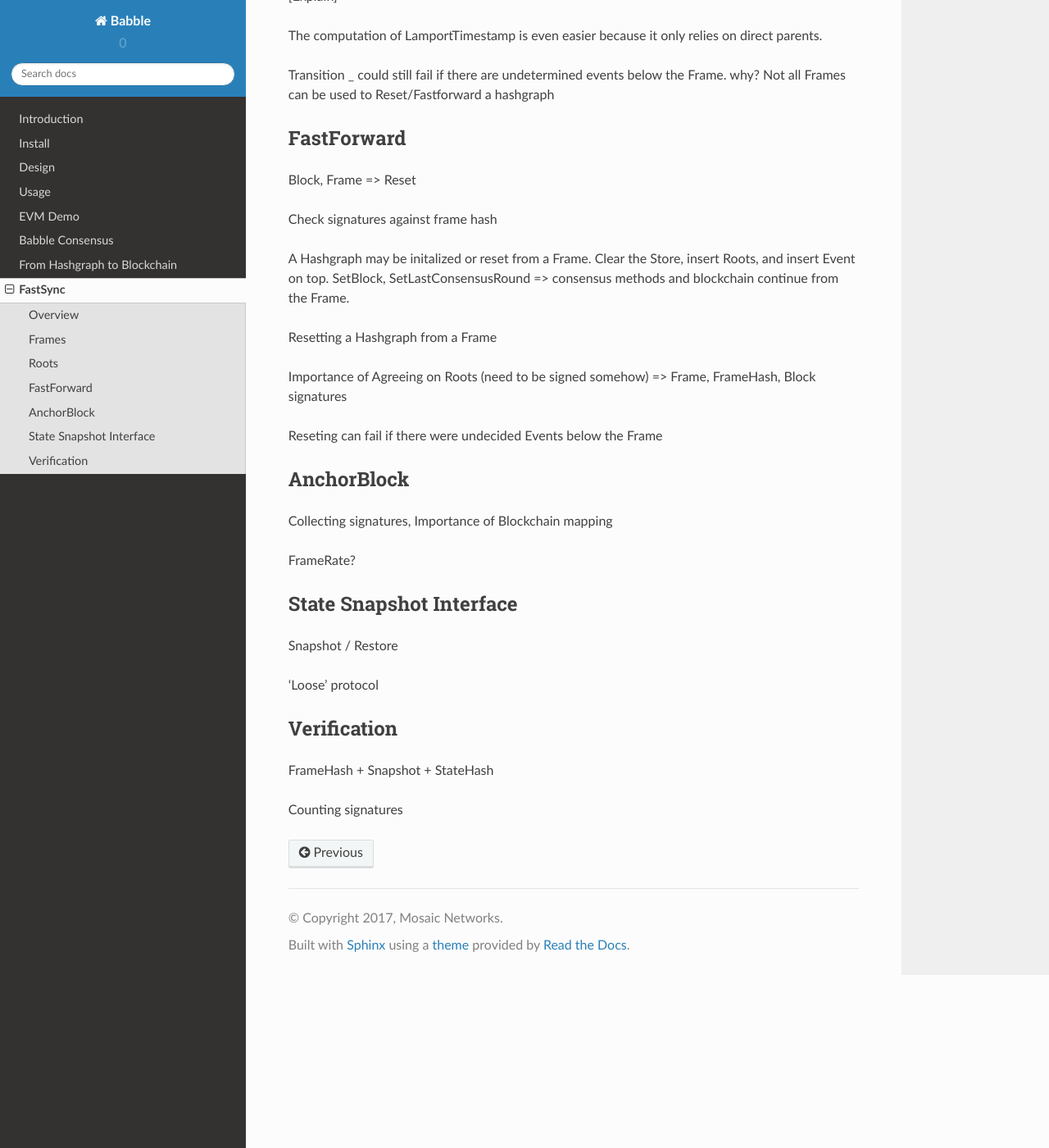
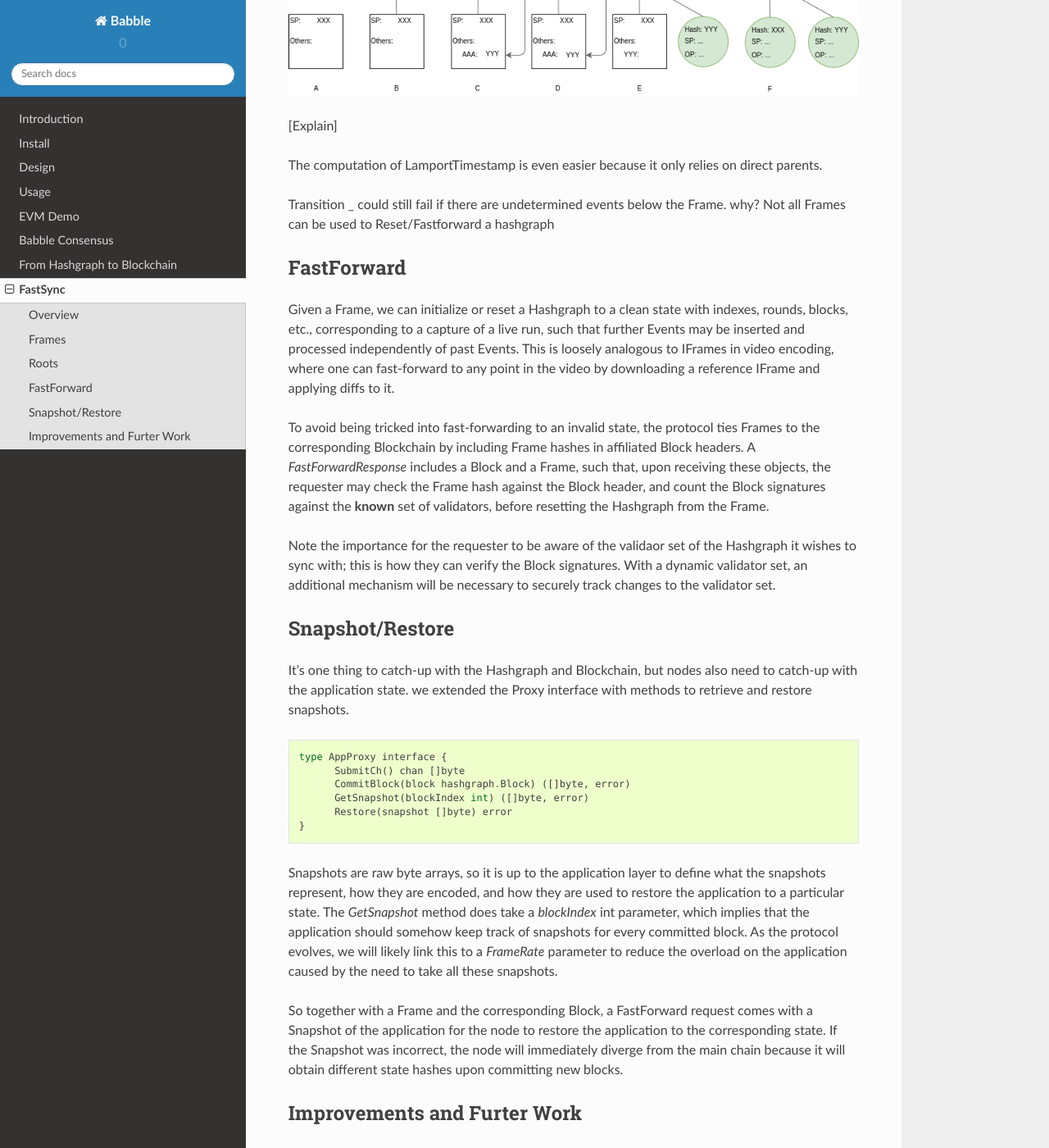
Before and after one commit to mosaicnetworks/babble, a Sphinx documentation site: the page built from docs/fastsync.rst, in a window 1280 px wide and 1400 px high, scrolled down 4401 px. Shown: the whole window at 82% size. Built offline with Sphinx 7.4.7 and the Read the Docs theme 2.0.0, drawn with Linux system fonts in a browser that asks for light colours; some of the changed text lies outside the part shown.

Commit message:
Update FastForward and Snapshot/Restore sections in docs

```diff
--- a/docs/fastsync.rst
+++ b/docs/fastsync.rst
@@ -3,13 +3,13 @@
 FastSync
 ========
 
-FastSync is a part of the Babble protocol which enables nodes to catch up with
-other nodes without having to download the entire history of gossip (Hashgraph +
-Blockchain). This is important in the context of mobile ad hoc networks where
-users create or join groups dynamically and quickly, and where limited computing
-resources demand periodic pruning of the underlying data store. The solution
-requires nodes to regularly capture snapshots of the application state, and to
-link each snapshot to the section of the Hashgraph it resulted from. A node that
+FastSync is an element of Babble which enables nodes to catch up with other
+nodes without downloading and processing the entire history of gossip (Hashgraph
++ Blockchain). It is important in the context of mobile ad hoc networks where
+users dynamically create or join groups, and where limited computing resources
+call for periodic pruning of the underlying data store. The solution requires
+nodes to regularly capture snapshots of the application state, and to link each
+snapshot to the section of the Hashgraph it resulted from. A node that
 fell back too far may fast-forward straight to the latest snapshot rather than
 downloading and processing all the transactions it missed. Of course, the
 protocol maintains the BFT properties of the base algorithm by packaging
@@ -40,12 +40,12 @@ communication protocol: *FastForward*.
 
 Upon receiving a FastForwardRequest, a node must respond with the last consensus
 snapshot, the section of the Hashgraph it corresponded to (the Frame), and the
-coinciding block. With this information, and having verified the block
-signatures against the other items and the validator set, the requesting node
-attempts to reset its Hashgraph from the Frame, and restore the application from
-the snapshot. The difficulty resides in defining what we mean by
-*last consensus* snapshot, and how to package enough information in the Frames
-as to form a base for a new/pruned Hashgraph.
+coinciding Block. With this information, and having verified the Block
+signatures against the other items as well as the known validator set, the
+requesting node attempts to reset its Hashgraph from the Frame, and restore the
+application from the snapshot. The difficulty resides in defining what is meant
+by *last consensus* snapshot, and how to package enough information in the
+Frames as to form a base for a new/pruned Hashgraph.
 
 Frames
 ------
@@ -54,10 +54,18 @@ Frames are self-contained sections of the Hashgraph. They are composed of Roots
 and regular Hashgraph Events, where Roots are the base on top of which Events
 can be inserted. Basically, given a Frame, we can initialize a new Hashgraph and
 continue gossiping on top of it; earlier records of the gossip history are
-discarded/pruned.
+ignored.
+
+::
+
+  type Frame struct {
+  	Round  int     //RoundReceived
+  	Roots  []Root  //[participant ID] => Root
+  	Events []Event //Events with RoundReceived = Round
+  }
 
 A Frame corresponds to a Hashgraph consensus round. Indeed, the consensus
-algorithm commits Events in batches, which we map onto a Frame, and finally onto
+algorithm commits Events in batches, which we map onto Frames, and finally onto
 a Blockchain. This is an evolution of the previously defined :ref:`blockchain
 mapping <blockchain>`. Block headers now contain a Frame hash. As we will see
 later, this is useful for security. The Events in a Frame are the Events of the
@@ -140,41 +148,68 @@ why? Not all Frames can be used to Reset/Fastforward a hashgraph
 FastForward
 -----------
 
-Block, Frame => Reset
+Given a Frame, we can initialize or reset a Hashgraph to a clean state with
+indexes, rounds, blocks, etc., corresponding to a capture of a live run, such
+that further Events may be inserted and processed independently of past Events.
+This is loosely analogous to IFrames in video encoding, where one can
+fast-forward to any point in the video by downloading a reference IFrame and
+applying diffs to it.
 
-Check signatures against frame hash
+To avoid being tricked into fast-forwarding to an invalid state, the protocol
+ties Frames to the corresponding Blockchain by including Frame hashes in
+affiliated Block headers. A *FastForwardResponse* includes a Block and a Frame,
+such that, upon receiving these objects, the requester may check the Frame hash
+against the Block header, and count the Block signatures against the **known**
+set of validators, before resetting the Hashgraph from the Frame.
 
+Note the importance for the requester to be aware of the validaor set of the
+Hashgraph it wishes to sync with; this is how they can verify the Block
+signatures. With a dynamic validator set, an additional mechanism will be
+necessary to securely track changes to the validator set.
 
+Snapshot/Restore
+----------------
 
-A Hashgraph may be initalized or reset from a Frame. Clear the Store, insert
-Roots, and insert Event on top. SetBlock, SetLastConsensusRound => consensus
-methods and blockchain continue from the Frame.
+It's one thing to catch-up with the Hashgraph and Blockchain, but nodes also
+need to catch-up with the application state. we extended the Proxy interface
+with methods to retrieve and restore snapshots.
 
+::
 
-Resetting a Hashgraph from a Frame
+  type AppProxy interface {
+  	SubmitCh() chan []byte
+  	CommitBlock(block hashgraph.Block) ([]byte, error)
+  	GetSnapshot(blockIndex int) ([]byte, error)
+  	Restore(snapshot []byte) error
+  }
 
-Importance of Agreeing on Roots (need to be signed somehow) => Frame, FrameHash,
-Block signatures
+Snapshots are raw byte arrays, so it is up to the application layer to define
+what the snapshots represent, how they are encoded, and how they are used to
+restore the application to a particular state. The *GetSnapshot* method does
+take a *blockIndex* int parameter, which implies that the application should
+somehow keep track of snapshots for every committed block. As the protocol
+evolves, we will likely link this to a *FrameRate* parameter to reduce the
+overload on the application caused by the need to take all these snapshots.
 
-Reseting can fail if there were undecided Events below the Frame
+So together with a Frame and the corresponding Block, a FastForward request
+comes with a Snapshot of the application for the node to restore the application
+to the corresponding state. If the Snapshot was incorrect, the node will
+immediately diverge from the main chain because it will obtain different state
+hashes upon committing new blocks.
 
-AnchorBlock
------------
+Improvements and Furter Work
+----------------------------
 
-Collecting signatures, Importance of Blockchain mapping
+The protocol is not entirely watertight yet; there are edge cases that could
+quickly lead to forks and diverging nodes.
 
-FrameRate?
+1) Events above the Frame that reference parents from before the Frame.
+This is the cost of the Frame size vs content tradeoff.
 
-State Snapshot Interface
-------------------------
+2) The snapshot is not linked to the blockchain yet, only indirectly through
+resulting StateHashes
 
-Snapshot / Restore
-
-'Loose' protocol
-
-Verification
-------------
-
-FrameHash + Snapshot + StateHash
-
-Counting signatures
+Both these issues could be addressed with a general retry method. Make the
+FastForward method atomic, work on temporary copy of the Hashgraph, if a fork is
+detected, try to FastSync again. This requires further work and policies on fork
+detection and self-healing protocols.
```
Also changed, not shown: 2 other files.
